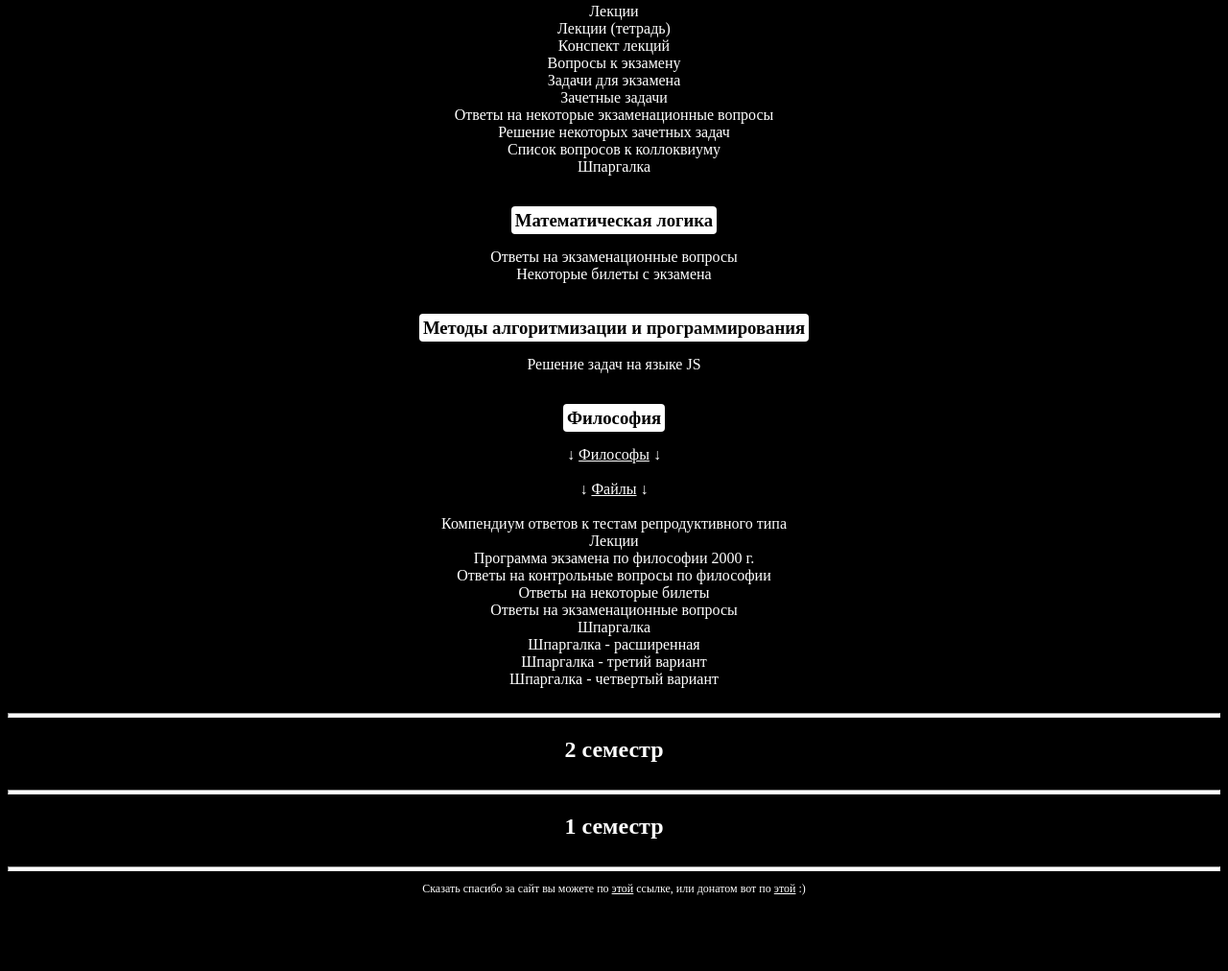
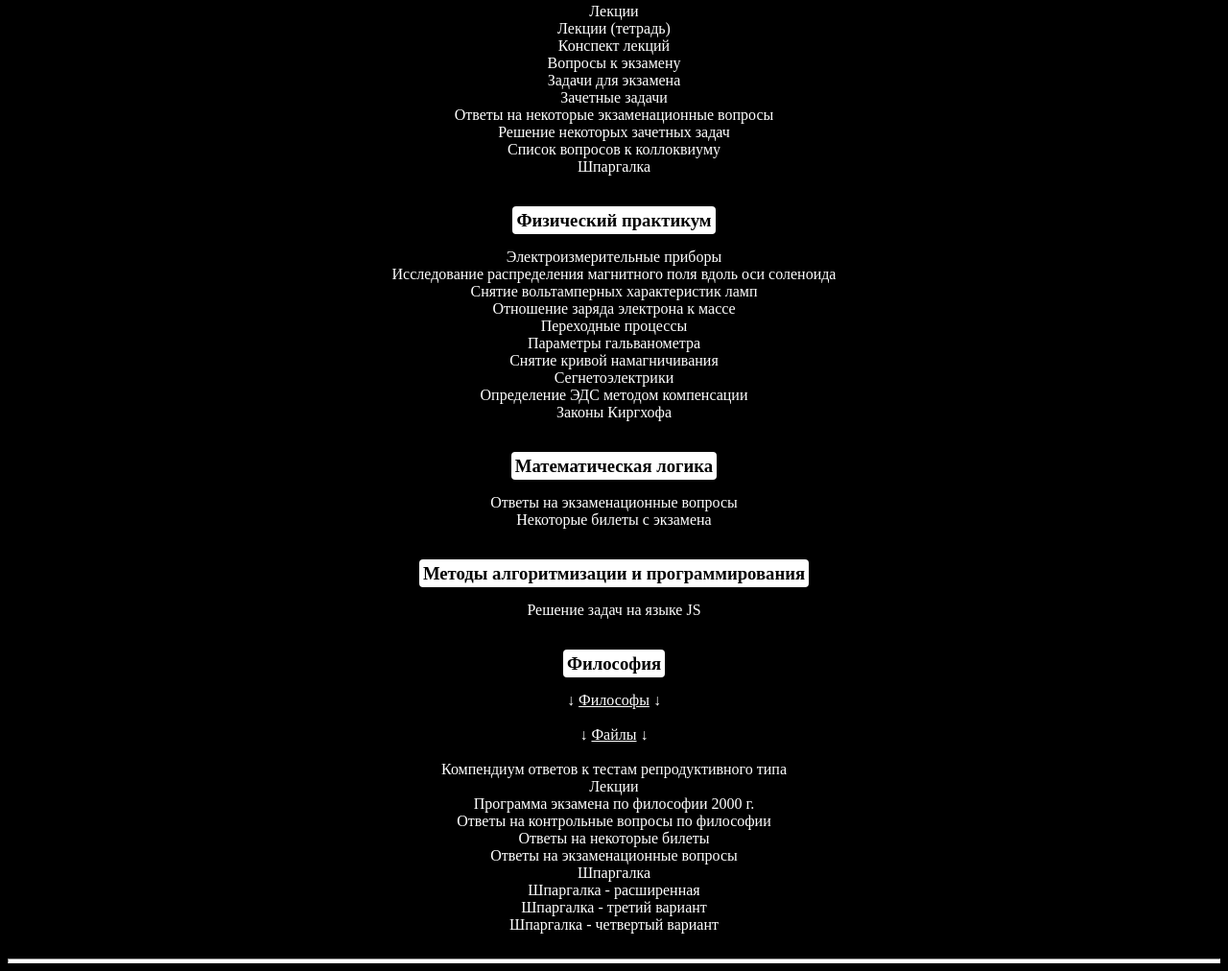
Before and after one commit to rf-slf-4x1/rf-slf-4x1.github.io, a plain HTML site: page index.html in a window 1280 px wide. Shown: the part 800-1812 px from the top of the page at 96% size. Before the commit the page ends 1742 px from the top, so only its background shows below. Drawn offline with Linux system fonts and the light colour scheme.

Commit message:
Физический практикум

```diff
--- a/index.html
+++ b/index.html
@@ -126,6 +126,18 @@
     <a href=" ЭМ\Решение некоторых зачетных задач.pdf "> Решение некоторых зачетных задач </a><br>
     <a href=" ЭМ\Список вопросов к коллоквиуму.jpg "> Список вопросов к коллоквиуму </a><br>
     <a href=" ЭМ\Шпаргалка.pdf "> Шпаргалка </a><br><br><br>
+
+    <h3> Физический практикум </h3><br><br>
+    <a href=" Физический практикум\№1 Электроизмерительные приборы.rar "> Электроизмерительные приборы </a><br>
+    <a href=" Физический практикум\№2 Исследование распределения магнитного поля вдоль оси соленоид.rar "> Исследование распределения магнитного поля вдоль оси соленоида </a><br>
+    <a href=" Физический практикум\№3 Лампы.rar "> Снятие вольтамперных характеристик ламп </a><br>
+    <a href=" Физический практикум\№4 Отношение заряда электрона к массе.rar "> Отношение заряда электрона к массе </a><br>
+    <a href=" Физический практикум\№5 Переходные процессы.rar "> Переходные процессы </a><br>
+    <a href=" Физический практикум\№6 Параметры гальванометра.rar "> Параметры гальванометра </a><br>
+    <a href=" Физический практикум\№7 Намагничивание.rar "> Снятие кривой намагничивания </a><br>
+    <a href=" Физический практикум\№8 Сегнетоэлектрики.rar "> Сегнетоэлектрики </a><br>
+    <a href=" Физический практикум\№9 Определение ЭДС методом компенсации.rar "> Определение ЭДС методом компенсации </a><br>
+    <a href=" Физический практикум\№10 Законы Киргхофа.rar "> Законы Киргхофа </a><br><br><br>
 
     <h3>Математическая логика</h3><br><br>
     <a href="МЛ\Ответы на билеты МЛ.pdf">Ответы на экзаменационные вопросы</a><br>
```
Also changed, not shown: 10 other files.
